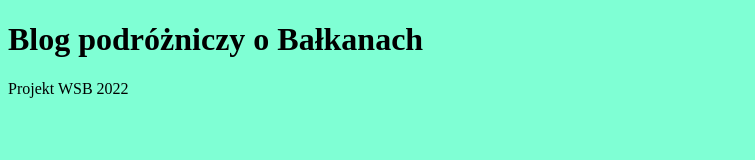
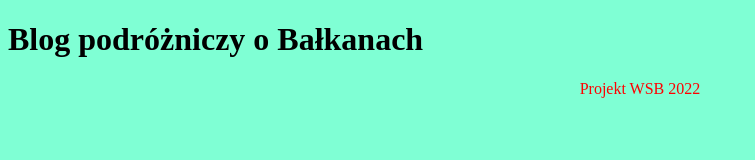
Before and after one commit to michalborkowski00/Projekt_WSB_2sem, a plain HTML site: page index.html in a window 1280 px wide. Shown: the whole page, without its empty margins (0-755 px from the left). Drawn offline with Linux system fonts and the light colour scheme.

Commit message:
zmien style elementu footer

```diff
--- a/index.html
+++ b/index.html
@@ -8,6 +8,11 @@
     <style>
         body {
             background-color: aquamarine;
+        }
+
+        footer {
+            text-align: center;
+            color: red;
         }
     </style>
 </head>
```
